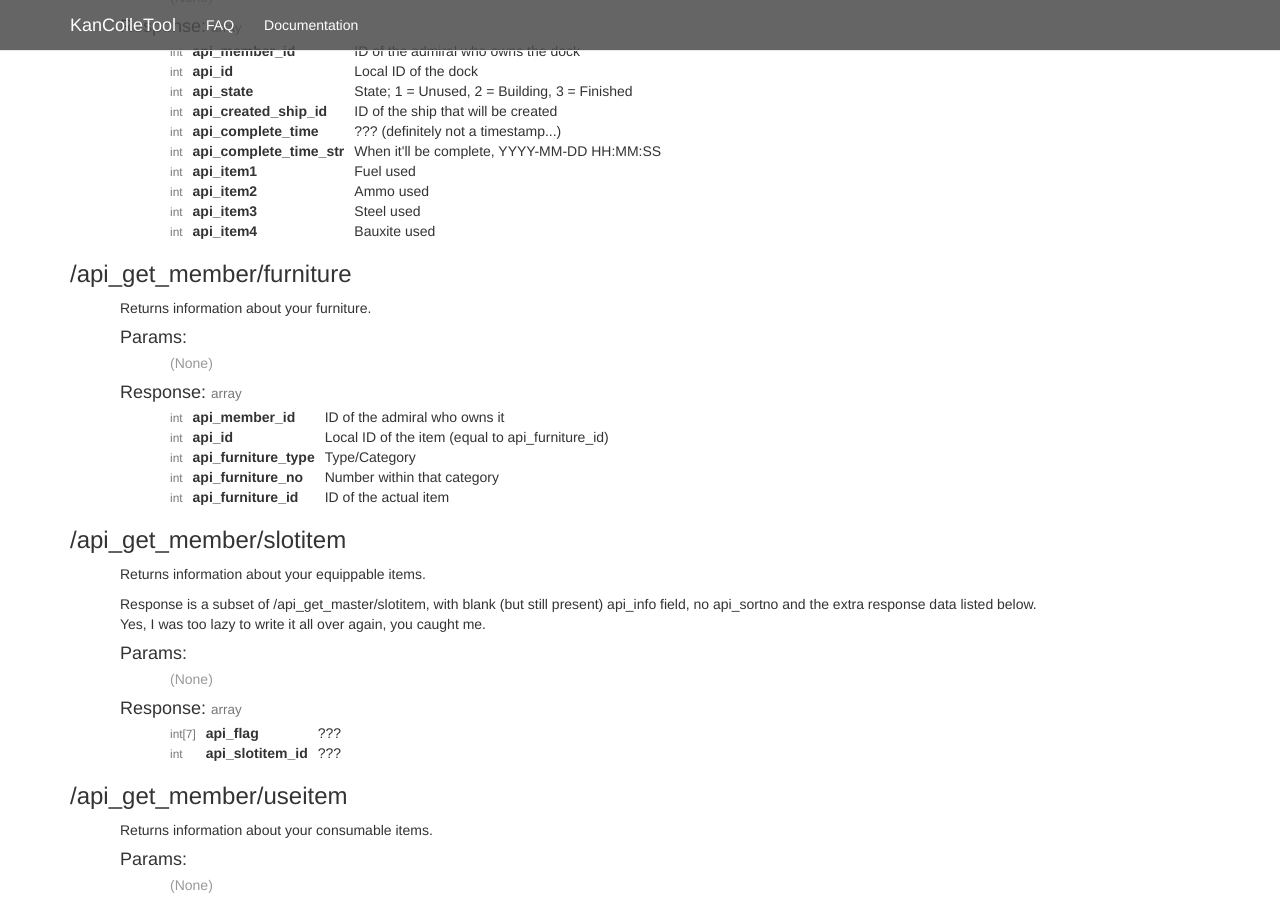
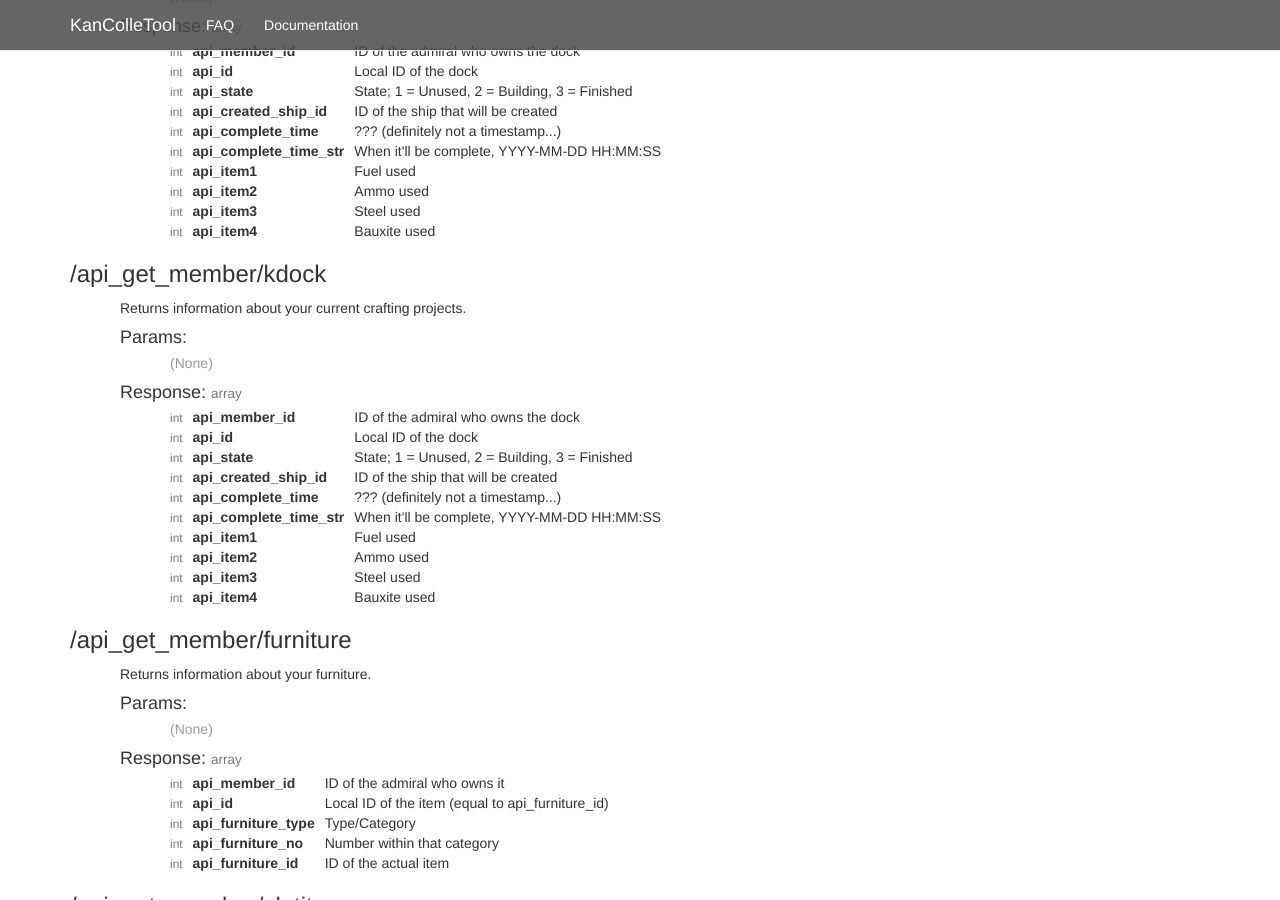
Before and after one commit to KanColleTool/kancolletool.github.io, a Jekyll site: the page built from docs/api/index.html, in a window 1280 px wide and 900 px high, scrolled down 6144 px. Built offline with Jekyll 4.4.1, drawn with Linux system fonts in a browser that asks for light colours; nearby versions of some CDN libraries; Markdown is read by kramdown in place of the engine named in the settings.

Commit message:
Added /api_get_member/kdock (identical to me/ndock)

```diff
--- a/_data/api.yml
+++ b/_data/api.yml
@@ -893,6 +893,52 @@
           type: int
 
     -
+      name: kdock
+      desc: "Returns information about your current crafting projects."
+      type: array
+      response:
+        -
+          desc: "ID of the admiral who owns the dock"
+          name: api_member_id
+          type: int
+        -
+          desc: "Local ID of the dock"
+          name: api_id
+          type: int
+        -
+          desc: "State; 1 = Unused, 2 = Building, 3 = Finished"
+          name: api_state
+          type: int
+        -
+          desc: "ID of the ship that will be created"
+          name: api_created_ship_id
+          type: int
+        -
+          desc: "??? (definitely not a timestamp...)"
+          name: api_complete_time
+          type: int
+        -
+          desc: "When it'll be complete, YYYY-MM-DD HH:MM:SS"
+          name: api_complete_time_str
+          type: int
+        -
+          desc: "Fuel used"
+          name: api_item1
+          type: int
+        -
+          desc: "Ammo used"
+          name: api_item2
+          type: int
+        -
+          desc: "Steel used"
+          name: api_item3
+          type: int
+        -
+          desc: "Bauxite used"
+          name: api_item4
+          type: int
+
+    -
       name: furniture
       desc: "Returns information about your furniture."
       type: array
```
